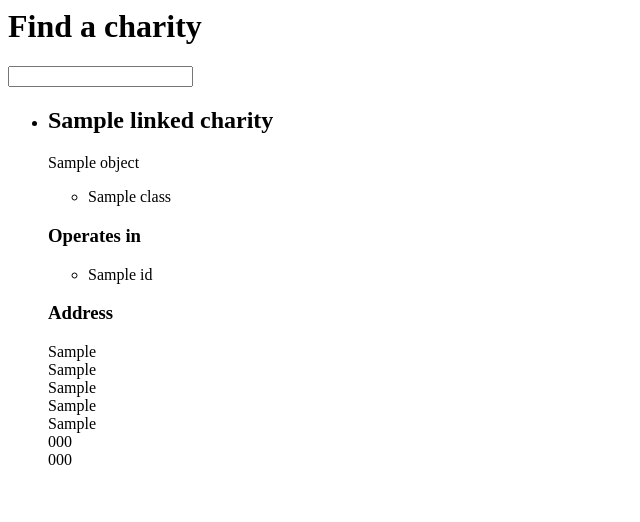
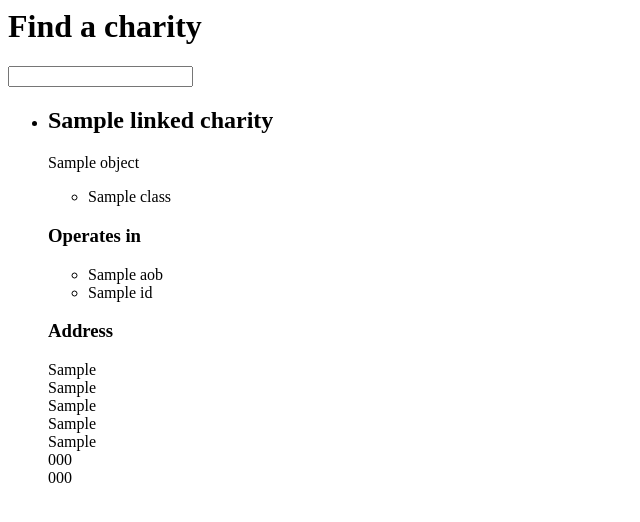
Before and after one commit to maxf/referrals, a Flask app: template templates/main.html in a window 1280 px wide. Shown: the top 522 px of the page, without its empty margins (0-640 px from the left). Run offline with Flask 2, Linux system fonts and the light colour scheme; the template is opened without the code that fills it: most values are stand-ins (such as "Sample title", 1, 10 or a date in 2020).

Commit message:
Search better and add AOB

```diff
--- a/filter-csv.js
+++ b/filter-csv.js
@@ -40,6 +40,7 @@ const charities = importCSV('extract_charity_clean.csv')
     ['add1', 'add2', 'add3', 'add4', 'add5', 'name'].forEach(fieldName => {
       org[fieldName] = org[fieldName].trim();
     });
+    if (org.aob.toUpperCase() === 'NOT DEFINED') delete org.aob;
     return org;
   });
 
--- a/server.py
+++ b/server.py
@@ -3,12 +3,27 @@ app = Flask(__name__)
 
 import requests
 import logging
+import json
 
 es_base_url = 'http://0.0.0.0:9200/_search'
 
+logger = logging.getLogger('debug')
+
 
 def es_search(q):
-    r = requests.get(es_base_url, params = {'q': q})
+    body = {
+        "query": {
+            "multi_match" : {
+                "query": q,
+                "type": "cross_fields",
+                "operator": "and"
+            }
+        }
+    }
+
+
+    r = requests.get(es_base_url, data = json.dumps(body), headers={'Content-Type': 'application/json'})
+
     return r.json()
 
 
--- a/templates/main.html
+++ b/templates/main.html
@@ -21,13 +21,16 @@
             {% if rs.classes %}
               <ul>
                 {% for class in rs.classes %}
-                  <li>{{ class }}</li>
+                  <li>{{ class|capitalize }}</li>
                 {% endfor %}
               </ul>
             {% endif %}
-            {% if rs.aoo %}
+            {% if rs.aoo or rlc0.aob %}
               <h3>Operates in</h3>
               <ul>
+                {% if rlc0.aob %}
+                  <li>{{ rlc0.aob|capitalize }}</li>
+                {% endif %}
                 {% for aoo in rs.aoo %}
                   <li>{{aoo[0].name}}</li>
                 {% endfor %}
```
